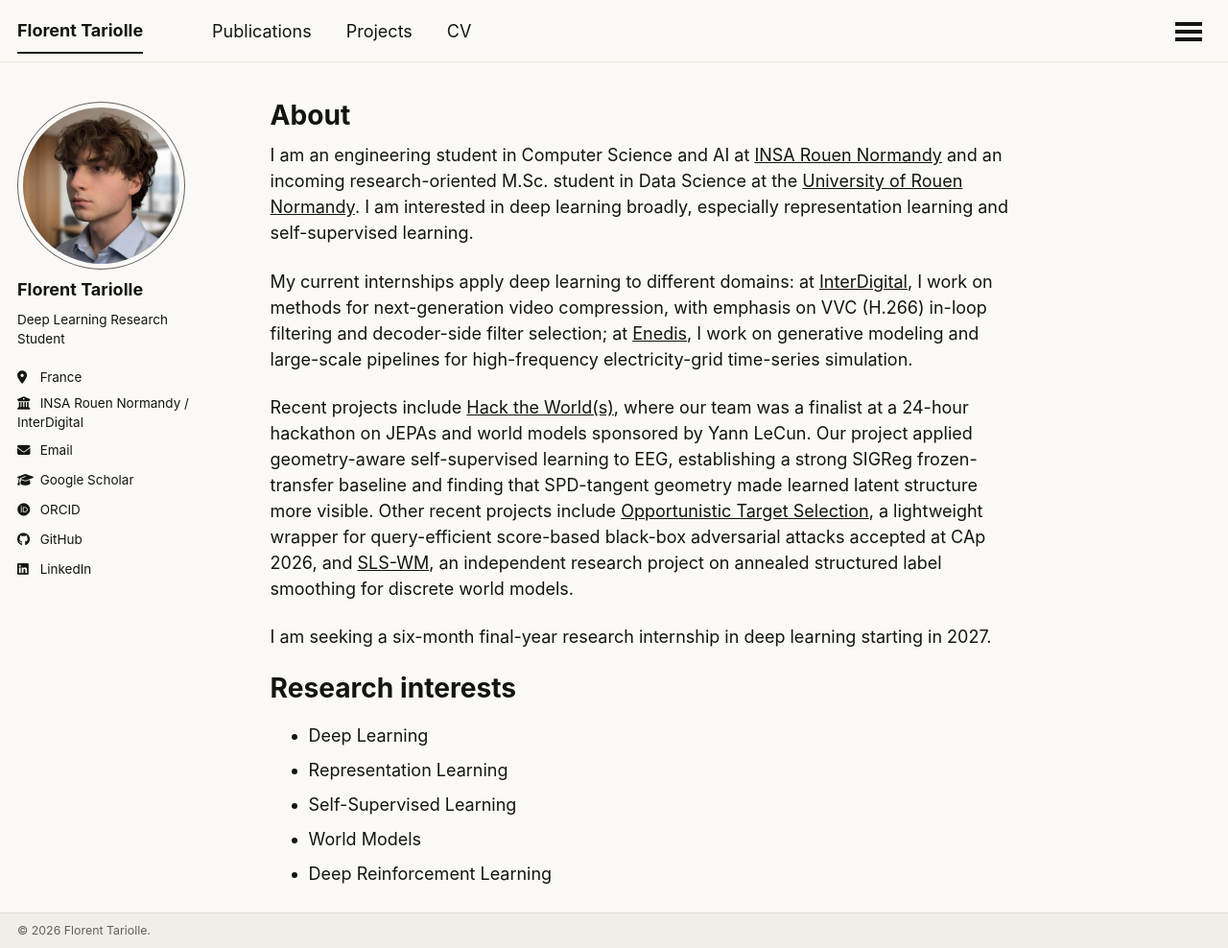
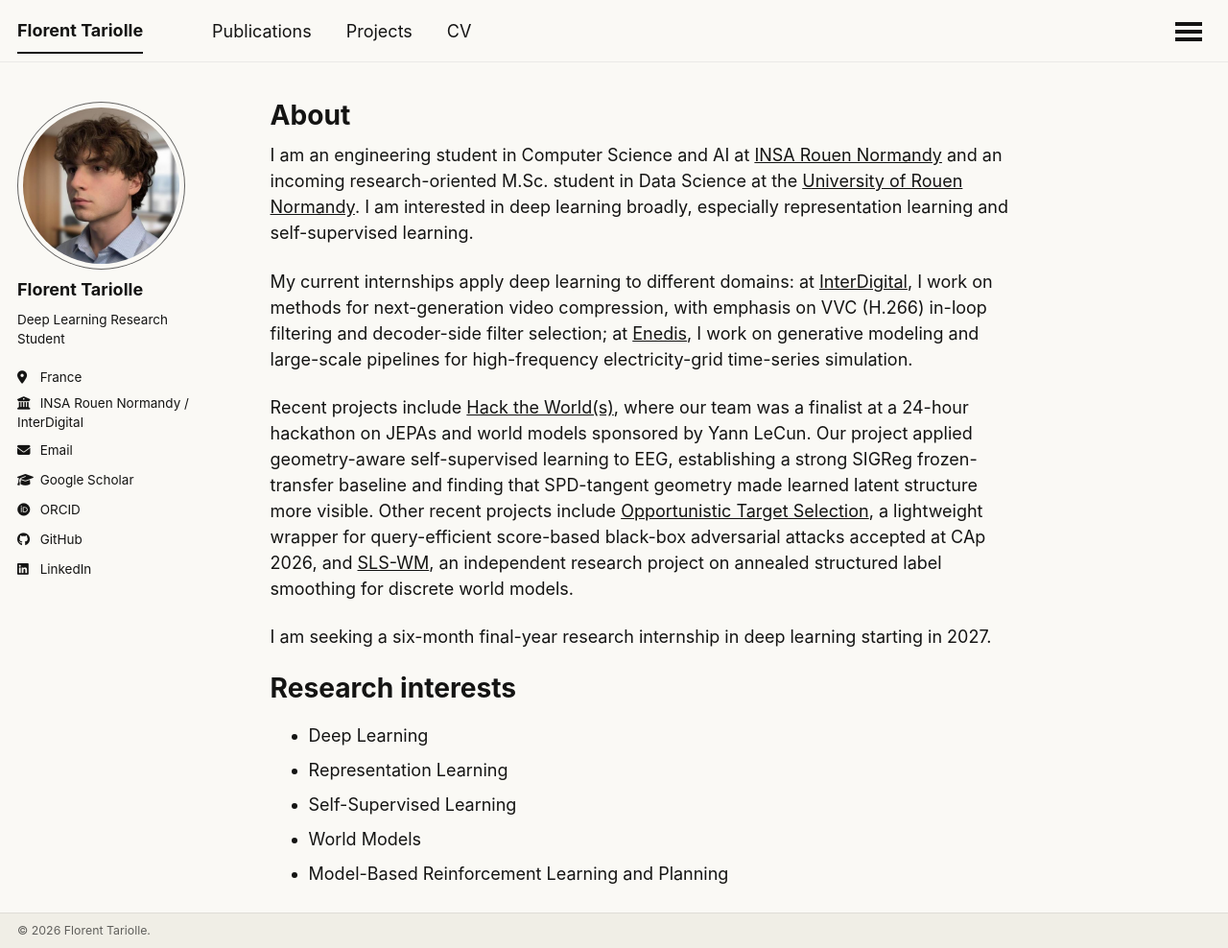
Before and after one commit to Tariolle/Tariolle.github.io, a Jekyll site: the page built from _pages/about.md, in a window 1280 px wide and 988 px high. Shown: the whole window at 96% size. Built offline with Jekyll 4.4.1, drawn with Linux system fonts in a browser that asks for light colours; some web fonts are replaced; a script that is not in the unit is left out.

Commit message:
docs: refine research interests

```diff
--- a/_pages/about.md
+++ b/_pages/about.md
@@ -22,4 +22,4 @@ Research interests
 - Representation Learning
 - Self-Supervised Learning
 - World Models
-- Deep Reinforcement Learning
+- Model-Based Reinforcement Learning and Planning
```
